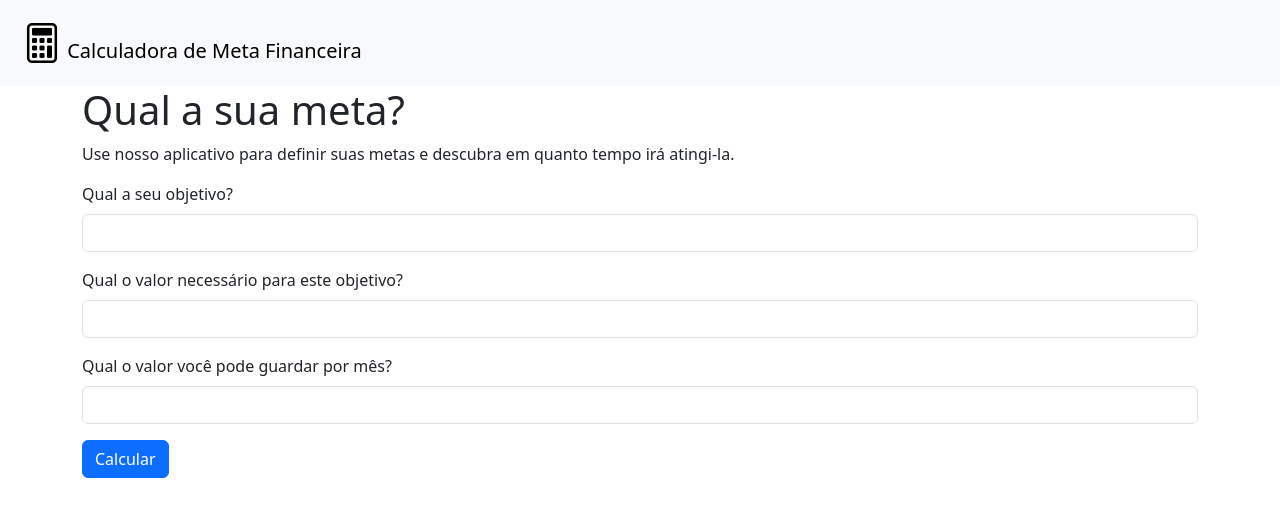
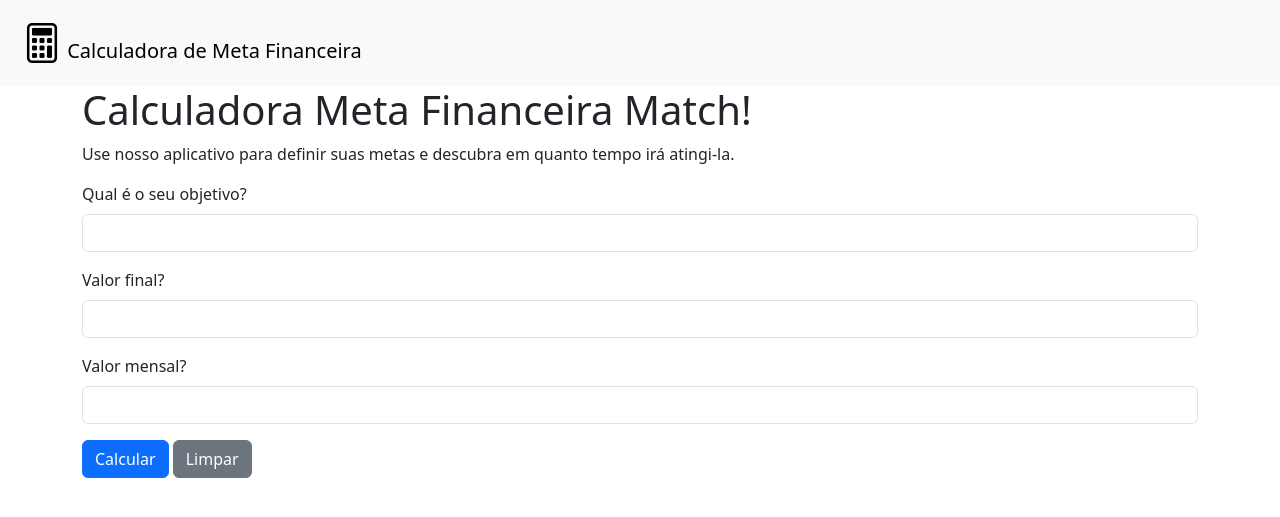
Before and after one commit to edilsontorres/metaFinanceiraMetch, a Django app: page / in a window 1280 px wide. Shown: the top 517 px of the page. Run offline with Django 4.2, Linux system fonts and the light colour scheme.

Commit message:
Add botão limpar

```diff
--- /dev/null
+++ b/app_metaFinanceira/static/js/limparCampos.js
@@ -0,0 +1,6 @@
+function limparForm()
+{
+    document.querySelector("#objetivo").value = "";
+    document.querySelector("#meta").value = "";
+    document.querySelector("#valorMensal").value = "";
+}
--- a/app_metaFinanceira/templates/home.html
+++ b/app_metaFinanceira/templates/home.html
@@ -23,7 +23,7 @@
 
   <section>
     <div class="container">
-      <h1>Qual a sua meta?</h1>
+      <h1>Calculadora Meta Financeira Match!</h1>
       <p>Use nosso aplicativo para definir suas metas e descubra em quanto tempo irá atingi-la.</p>
     </div>
 
@@ -31,27 +31,28 @@
       <form method="post" action="{% url 'calcular' %}" class="needs-validation" novalidate>
         {% csrf_token %}
         <div class="mb-3">
-          <label for="objetivo" class="form-label">Qual a seu objetivo?</label>
+          <label for="objetivo" class="form-label">Qual é o seu objetivo?</label>
           <input type="text" class="form-control" name="objetivo" id="objetivo" required>
           <div class="invalid-feedback">
             Informe seu objetivo
           </div>
         </div>
         <div class="mb-3">
-          <label for="meta" class="form-label">Qual o valor necessário para este objetivo?</label>
+          <label for="meta" class="form-label">Valor final?</label>
           <input type="text" class="form-control" name="meta" id="meta" required>
           <div class="invalid-feedback">
             Informe o valor final
           </div>
         </div>
         <div class="mb-3">
-          <label for="valorMensal" class="form-label">Qual o valor você pode guardar por mês?</label>
+          <label for="valorMensal" class="form-label">Valor mensal?</label>
           <input type="text" class="form-control" name="valorMensal" id="valorMensal" required>
           <div class="invalid-feedback">
             Informe quanto você pode poupar por mês
           </div>
         </div>
         <button type="submit" class="btn btn-primary">Calcular</button>
+        <button type="button" class="btn btn-secondary" onclick="limparForm()">Limpar</button>
       </form>
     </div>
   </section>
@@ -92,6 +93,7 @@
     crossorigin="anonymous">
   </script>
   <script src="{% static 'js/formValidation.js' %}"></script>
+  <script src="{% static 'js/limparCampos.js' %}"></script>
   <script src="{% static 'jquery-3.7.1.min.js' %}"></script>
   <script src="{% static 'jquery.maskMoney.min.js' %}"></script>
   <script>
--- a/app_metaFinanceira/views.py
+++ b/app_metaFinanceira/views.py
@@ -1,5 +1,4 @@
 from django.shortcuts import render
-
 
 def home(request):
     return render(request, 'home.html')
```
